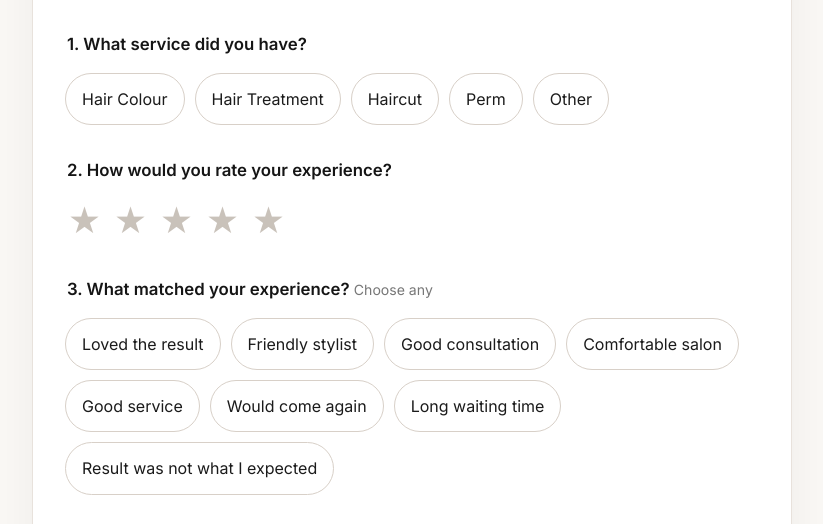
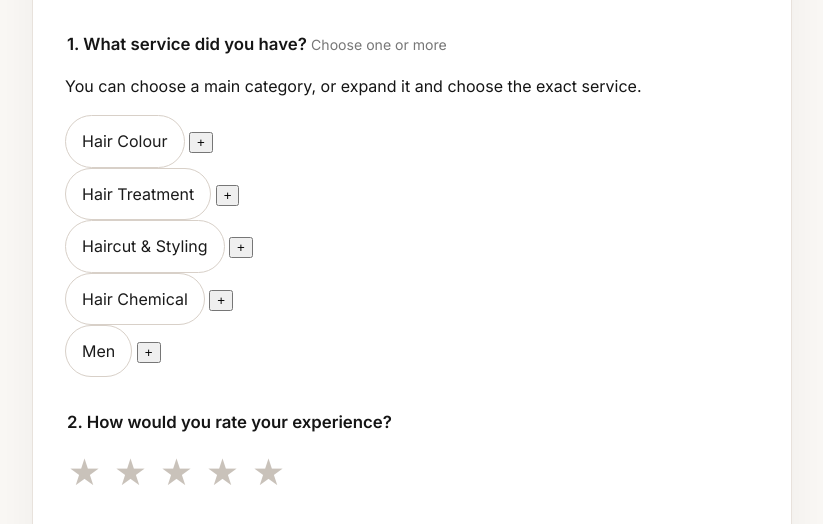
Before and after one commit to leonzll918-bit/amuse-hair-website, a plain HTML site: page review/index.html in a window 1280 px wide. Shown: the part 255-779 px from the top of the page, without its empty margins (228-1051 px from the left). Drawn offline with nearby package versions, Linux system fonts and the light colour scheme.

Commit message:
Add hierarchical multi-select review services

```diff
--- a/review/index.html
+++ b/review/index.html
@@ -31,13 +31,74 @@
 
       <form id="review-form" novalidate>
         <fieldset>
-          <legend>1. What service did you have?</legend>
-          <div class="option-grid service-grid" data-group="service">
-            <button type="button" class="choice" data-value="Hair Colour">Hair Colour</button>
-            <button type="button" class="choice" data-value="Hair Treatment">Hair Treatment</button>
-            <button type="button" class="choice" data-value="Haircut">Haircut</button>
-            <button type="button" class="choice" data-value="Perm">Perm</button>
-            <button type="button" class="choice" data-value="Other">Other</button>
+          <legend>1. What service did you have? <span>Choose one or more</span></legend>
+          <p class="service-help">You can choose a main category, or expand it and choose the exact service.</p>
+
+          <div class="service-categories" data-group="services">
+            <section class="service-category" data-category="Hair Colour">
+              <div class="service-category-row">
+                <button type="button" class="choice service-parent" data-value="Hair Colour">Hair Colour</button>
+                <button type="button" class="service-expand" aria-expanded="false" aria-label="Show Hair Colour services">+</button>
+              </div>
+              <div class="service-children" hidden>
+                <button type="button" class="choice service-child" data-parent="Hair Colour" data-value="Root Touch Up">Root Touch Up</button>
+                <button type="button" class="choice service-child" data-parent="Hair Colour" data-value="Basic Color">Basic Color</button>
+                <button type="button" class="choice service-child" data-parent="Hair Colour" data-value="Highlight">Highlight</button>
+                <button type="button" class="choice service-child" data-parent="Hair Colour" data-value="Balayage / Ombre">Balayage / Ombre</button>
+              </div>
+            </section>
+
+            <section class="service-category" data-category="Hair Treatment">
+              <div class="service-category-row">
+                <button type="button" class="choice service-parent" data-value="Hair Treatment">Hair Treatment</button>
+                <button type="button" class="service-expand" aria-expanded="false" aria-label="Show Hair Treatment services">+</button>
+              </div>
+              <div class="service-children" hidden>
+                <button type="button" class="choice service-child" data-parent="Hair Treatment" data-value="Scalp Treatment">Scalp Treatment</button>
+                <button type="button" class="choice service-child" data-parent="Hair Treatment" data-value="Keratin Treatment">Keratin Treatment</button>
+                <button type="button" class="choice service-child" data-parent="Hair Treatment" data-value="Moisture Treatment">Moisture Treatment</button>
+                <button type="button" class="choice service-child" data-parent="Hair Treatment" data-value="Japanese Repair Treatment">Japanese Repair Treatment</button>
+                <button type="button" class="choice service-child" data-parent="Hair Treatment" data-value="Essential 6-Step Scalp Treatment">Essential 6-Step Scalp Treatment</button>
+              </div>
+            </section>
+
+            <section class="service-category" data-category="Haircut & Styling">
+              <div class="service-category-row">
+                <button type="button" class="choice service-parent" data-value="Haircut & Styling">Haircut & Styling</button>
+                <button type="button" class="service-expand" aria-expanded="false" aria-label="Show Haircut and Styling services">+</button>
+              </div>
+              <div class="service-children" hidden>
+                <button type="button" class="choice service-child" data-parent="Haircut & Styling" data-value="Men’s Cut">Men’s Cut</button>
+                <button type="button" class="choice service-child" data-parent="Haircut & Styling" data-value="Ladies’ Cut">Ladies’ Cut</button>
+                <button type="button" class="choice service-child" data-parent="Haircut & Styling" data-value="Wash & Blow">Wash & Blow</button>
+                <button type="button" class="choice service-child" data-parent="Haircut & Styling" data-value="Styling">Styling</button>
+              </div>
+            </section>
+
+            <section class="service-category" data-category="Hair Chemical">
+              <div class="service-category-row">
+                <button type="button" class="choice service-parent" data-value="Hair Chemical">Hair Chemical</button>
+                <button type="button" class="service-expand" aria-expanded="false" aria-label="Show Hair Chemical services">+</button>
+              </div>
+              <div class="service-children" hidden>
+                <button type="button" class="choice service-child" data-parent="Hair Chemical" data-value="Rebonding / Relaxing">Rebonding / Relaxing</button>
+                <button type="button" class="choice service-child" data-parent="Hair Chemical" data-value="Cold Perm">Cold Perm</button>
+                <button type="button" class="choice service-child" data-parent="Hair Chemical" data-value="Digital Perm">Digital Perm</button>
+              </div>
+            </section>
+
+            <section class="service-category" data-category="Men">
+              <div class="service-category-row">
+                <button type="button" class="choice service-parent" data-value="Men">Men</button>
+                <button type="button" class="service-expand" aria-expanded="false" aria-label="Show Men services">+</button>
+              </div>
+              <div class="service-children" hidden>
+                <button type="button" class="choice service-child" data-parent="Men" data-value="Men’s Color">Men’s Color</button>
+                <button type="button" class="choice service-child" data-parent="Men" data-value="Men’s Bleach">Men’s Bleach</button>
+                <button type="button" class="choice service-child" data-parent="Men" data-value="Men’s Rebonding">Men’s Rebonding</button>
+                <button type="button" class="choice service-child" data-parent="Men" data-value="Men’s Perm">Men’s Perm</button>
+              </div>
+            </section>
           </div>
         </fieldset>
 
@@ -71,7 +132,7 @@
             <button type="button" class="button language-button" id="generate-review-en" data-language="en">Write in English</button>
             <button type="button" class="button language-button" id="generate-review-zh" data-language="zh">生成中文评论</button>
           </div>
-          <p class="review-note">The draft uses only the service, rating and experience options you select. You can edit it before posting.</p>
+          <p class="review-note">The draft uses only the services, rating and experience options you select. You can edit it before posting.</p>
           <p class="generation-status" id="generation-status" aria-live="polite"></p>
         </div>
       </form>
```
